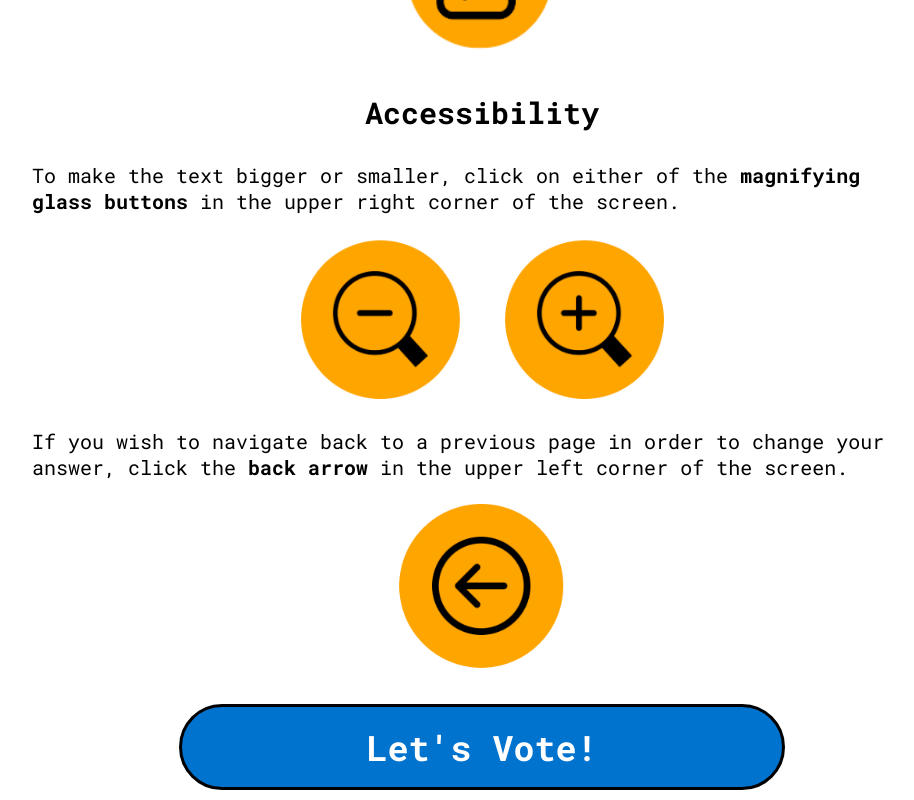
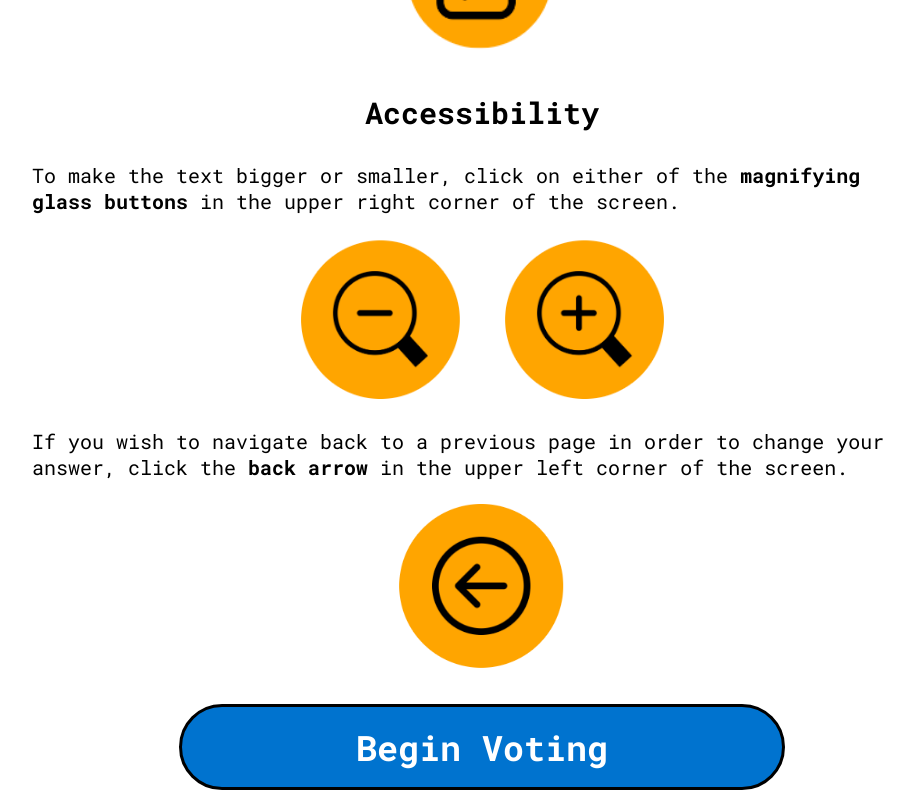
Before and after one commit to josegtrs/HCIProject, a React (Create React App) app in the folder hci/: page /instructions in a window 1280 px wide. Shown: the part 1092-1892 px from the top of the page, without its empty margins (158-1072 px from the left). Built offline with nearby package versions, Linux system fonts and the light colour scheme.

Commit message:
minor fix

```diff
--- a/hci/src/Components/LetsVote/Instructions.jsx
+++ b/hci/src/Components/LetsVote/Instructions.jsx
@@ -75,7 +75,7 @@ export const Instructions = () => {
         </div>
         </div>
         <div className="submit-container">
-            <div style= {{width: '600px'}} className= "submit-button" onClick={handleHomePageClick}>Let's Vote!</div>
+            <div style= {{width: '600px'}} className= "submit-button" onClick={handleHomePageClick}>Begin Voting</div>
         </div>
         </div>
         </div>
```
